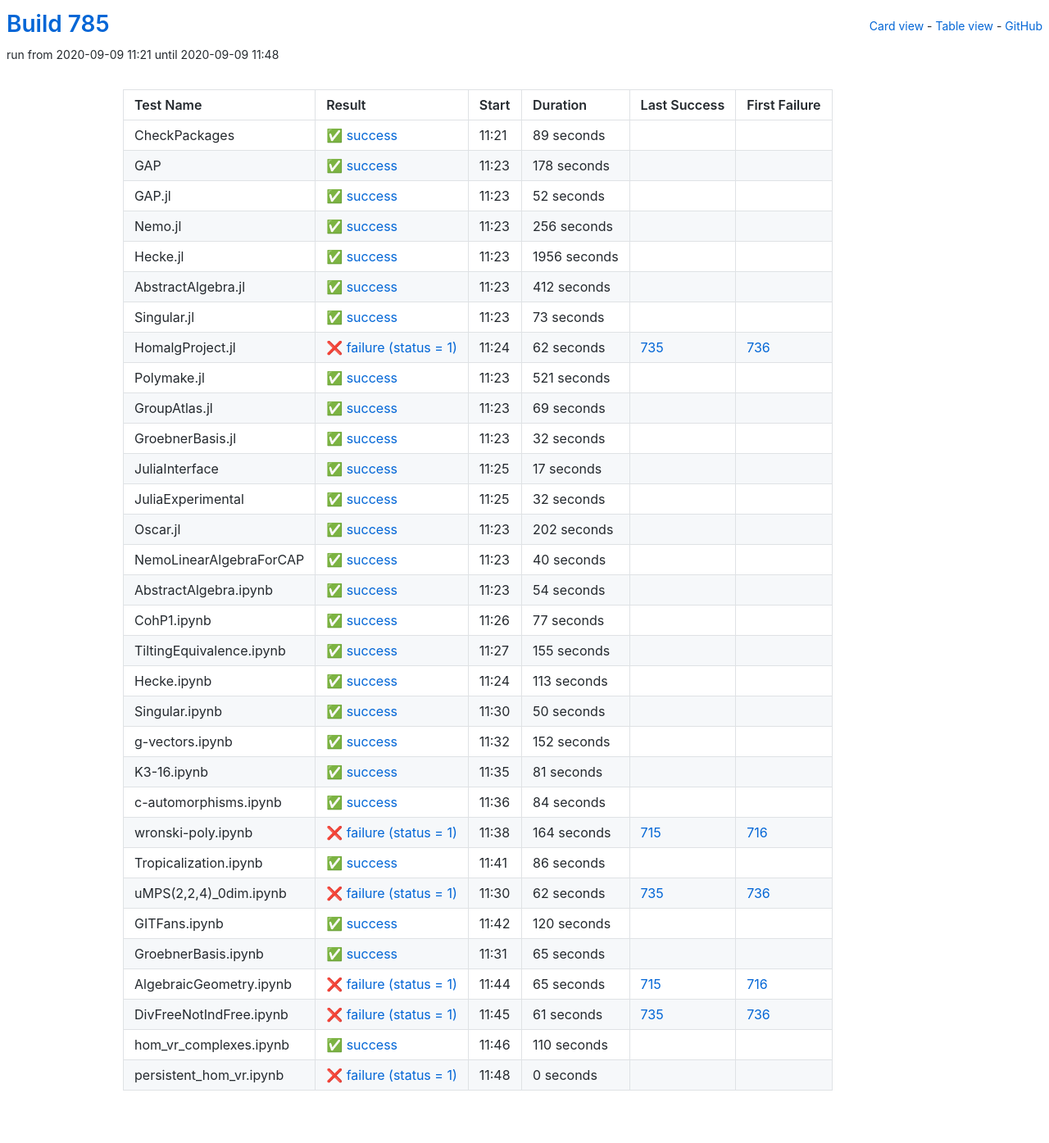
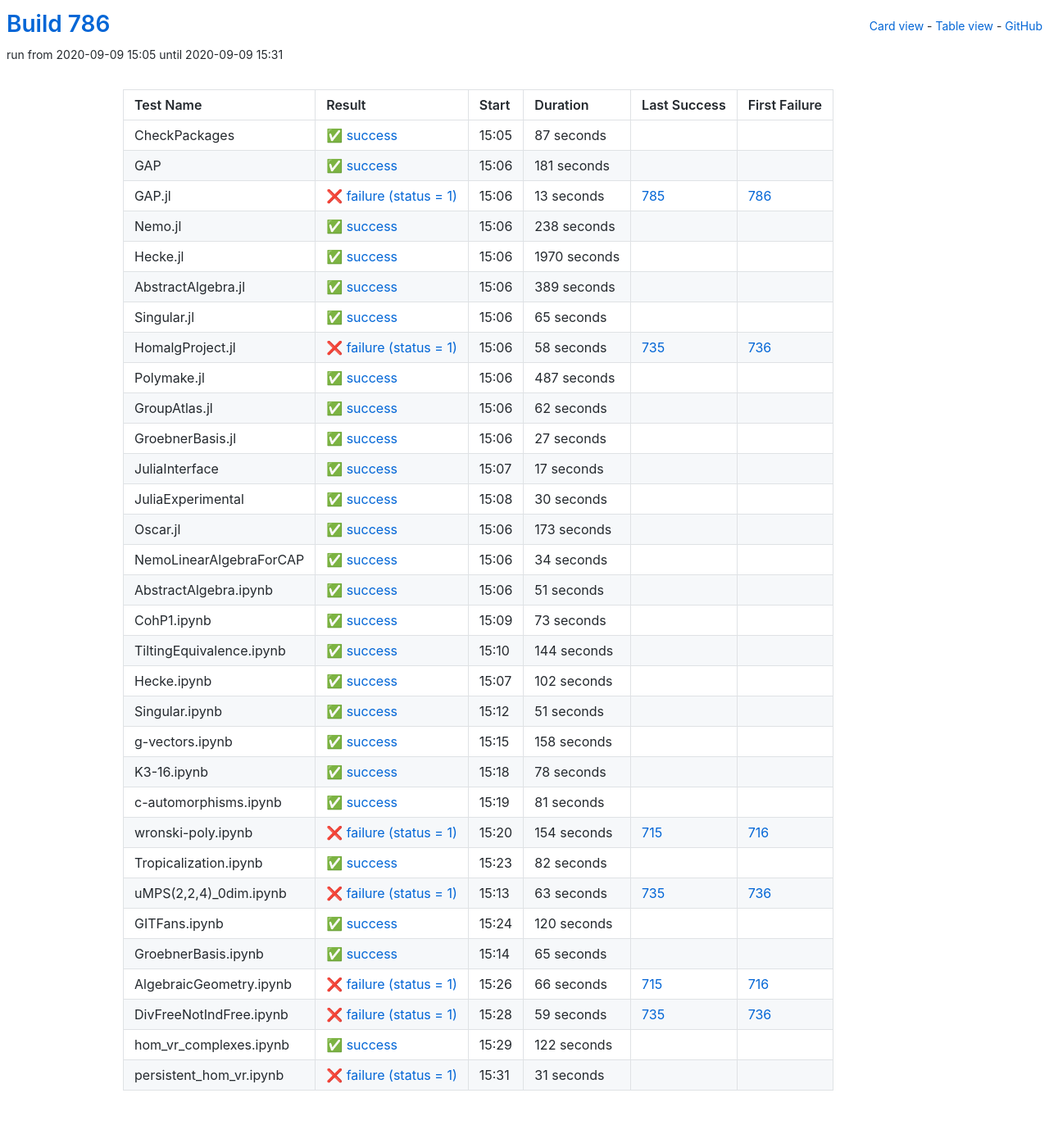
Before and after one commit to oscar-system/oscar-ci-status-stable, a Jekyll site: the page built from table.html, in a window 1280 px wide. Shown: the whole page at 82% size. Built offline with Jekyll 4.4.1, drawn with Linux system fonts in a browser that asks for light colours.

Commit message:
Build #786

```diff
--- a/_data/ci.yml
+++ b/_data/ci.yml
@@ -1,6 +1,6 @@
 ---
-build: 785
-build_url: https://oscarci.mathematik.uni-kl.de/job/oscar-stable/785/
+build: 786
+build_url: https://oscarci.mathematik.uni-kl.de/job/oscar-stable/786/
 job: oscar-stable
 organization: oscar-system
 repo: oscar-ci-status-stable
@@ -8,140 +8,140 @@ repourl: https://github.com/oscar-system/oscar-ci-status-stable
 tests:
 - name: CheckPackages
   id: checkpackages
-  log: https://oscarci.mathematik.uni-kl.de/job/oscar-stable/785/artifact/logs/build-785/CheckPackages.log
-  start: 2020-09-09 11:21
+  log: https://oscarci.mathematik.uni-kl.de/job/oscar-stable/786/artifact/logs/build-786/CheckPackages.log
+  start: 2020-09-09 15:05
   success: true
   exitcode: 0
   status: success
-  duration: 89
+  duration: 87
   last_success: false
   last_success_url:
   first_failure: false
   first_failure_url:
 - name: GAP
   id: gap
-  log: https://oscarci.mathematik.uni-kl.de/job/oscar-stable/785/artifact/logs/build-785/GAP.log
-  start: 2020-09-09 11:23
+  log: https://oscarci.mathematik.uni-kl.de/job/oscar-stable/786/artifact/logs/build-786/GAP.log
+  start: 2020-09-09 15:06
   success: true
   exitcode: 0
   status: success
-  duration: 178
+  duration: 181
   last_success: false
   last_success_url:
   first_failure: false
   first_failure_url:
 - name: GAP.jl
   id: gap-jl
-  log: https://oscarci.mathematik.uni-kl.de/job/oscar-stable/785/artifact/logs/build-785/GAP.jl.log
-  start: 2020-09-09 11:23
+  log: https://oscarci.mathematik.uni-kl.de/job/oscar-stable/786/artifact/logs/build-786/GAP.jl.log
+  start: 2020-09-09 15:06
+  success: false
+  exitcode: 1
+  status: failure
+  duration: 13
+  last_success: 785
+  last_success_url: https://oscarci.mathematik.uni-kl.de/job/oscar-stable/785/
+  first_failure: 786
+  first_failure_url: https://oscarci.mathematik.uni-kl.de/job/oscar-stable/786/
+- name: Nemo.jl
+  id: nemo-jl
+  log: https://oscarci.mathematik.uni-kl.de/job/oscar-stable/786/artifact/logs/build-786/Nemo.jl.log
+  start: 2020-09-09 15:06
   success: true
   exitcode: 0
   status: success
-  duration: 52
-  last_success: false
-  last_success_url:
-  first_failure: false
-  first_failure_url:
-- name: Nemo.jl
-  id: nemo-jl
-  log: https://oscarci.mathematik.uni-kl.de/job/oscar-stable/785/artifact/logs/build-785/Nemo.jl.log
-  start: 2020-09-09 11:23
-  success: true
-  exitcode: 0
-  status: success
-  duration: 256
+  duration: 238
   last_success: false
   last_success_url:
   first_failure: false
   first_failure_url:
 - name: Hecke.jl
   id: hecke-jl
-  log: https://oscarci.mathematik.uni-kl.de/job/oscar-stable/785/artifact/logs/build-785/Hecke.jl.log
-  start: 2020-09-09 11:23
+  log: https://oscarci.mathematik.uni-kl.de/job/oscar-stable/786/artifact/logs/build-786/Hecke.jl.log
+  start: 2020-09-09 15:06
   success: true
   exitcode: 0
   status: success
-  duration: 1956
+  duration: 1970
   last_success: false
   last_success_url:
   first_failure: false
   first_failure_url:
 - name: AbstractAlgebra.jl
   id: abstractalgebra-jl
-  log: https://oscarci.mathematik.uni-kl.de/job/oscar-stable/785/artifact/logs/build-785/AbstractAlgebra.jl.log
-  start: 2020-09-09 11:23
+  log: https://oscarci.mathematik.uni-kl.de/job/oscar-stable/786/artifact/logs/build-786/AbstractAlgebra.jl.log
+  start: 2020-09-09 15:06
   success: true
   exitcode: 0
   status: success
-  duration: 412
+  duration: 389
   last_success: false
   last_success_url:
   first_failure: false
   first_failure_url:
 - name: Singular.jl
   id: singular-jl
-  log: https://oscarci.mathematik.uni-kl.de/job/oscar-stable/785/artifact/logs/build-785/Singular.jl.log
-  start: 2020-09-09 11:23
+  log: https://oscarci.mathematik.uni-kl.de/job/oscar-stable/786/artifact/logs/build-786/Singular.jl.log
+  start: 2020-09-09 15:06
   success: true
   exitcode: 0
   status: success
-  duration: 73
+  duration: 65
   last_success: false
   last_success_url:
   first_failure: false
   first_failure_url:
 - name: HomalgProject.jl
   id: homalgproject-jl
-  log: https://oscarci.mathematik.uni-kl.de/job/oscar-stable/785/artifact/logs/build-785/HomalgProject.jl.log
-  start: 2020-09-09 11:24
+  log: https://oscarci.mathematik.uni-kl.de/job/oscar-stable/786/artifact/logs/build-786/HomalgProject.jl.log
+  start: 2020-09-09 15:06
   success: false
   exitcode: 1
   status: failure
-  duration: 62
+  duration: 58
   last_success: 735
   last_success_url: https://oscarci.mathematik.uni-kl.de/job/oscar-stable/735/
   first_failure: 736
   first_failure_url: https://oscarci.mathematik.uni-kl.de/job/oscar-stable/736/
 - name: Polymake.jl
   id: polymake-jl
-  log: https://oscarci.mathematik.uni-kl.de/job/oscar-stable/785/artifact/logs/build-785/Polymake.jl.log
-  start: 2020-09-09 11:23
+  log: https://oscarci.mathematik.uni-kl.de/job/oscar-stable/786/artifact/logs/build-786/Polymake.jl.log
+  start: 2020-09-09 15:06
   success: true
   exitcode: 0
   status: success
-  duration: 521
+  duration: 487
   last_success: false
   last_success_url:
   first_failure: false
   first_failure_url:
 - name: GroupAtlas.jl
   id: groupatlas-jl
-  log: https://oscarci.mathematik.uni-kl.de/job/oscar-stable/785/artifact/logs/build-785/GroupAtlas.jl.log
-  start: 2020-09-09 11:23
+  log: https://oscarci.mathematik.uni-kl.de/job/oscar-stable/786/artifact/logs/build-786/GroupAtlas.jl.log
+  start: 2020-09-09 15:06
   success: true
   exitcode: 0
   status: success
-  duration: 69
+  duration: 62
   last_success: false
   last_success_url:
   first_failure: false
   first_failure_url:
 - name: GroebnerBasis.jl
   id: groebnerbasis-jl
-  log: https://oscarci.mathematik.uni-kl.de/job/oscar-stable/785/artifact/logs/build-785/GroebnerBasis.jl.log
-  start: 2020-09-09 11:23
+  log: https://oscarci.mathematik.uni-kl.de/job/oscar-stable/786/artifact/logs/build-786/GroebnerBasis.jl.log
+  start: 2020-09-09 15:06
   success: true
   exitcode: 0
   status: success
-  duration: 32
+  duration: 27
   last_success: false
   last_success_url:
   first_failure: false
   first_failure_url:
 - name: JuliaInterface
   id: juliainterface
-  log: https://oscarci.mathematik.uni-kl.de/job/oscar-stable/785/artifact/logs/build-785/JuliaInterface.log
-  start: 2020-09-09 11:25
+  log: https://oscarci.mathematik.uni-kl.de/job/oscar-stable/786/artifact/logs/build-786/JuliaInterface.log
+  start: 2020-09-09 15:07
   success: true
   exitcode: 0
   status: success
@@ -152,116 +152,128 @@ tests:
   first_failure_url:
 - name: JuliaExperimental
   id: juliaexperimental
-  log: https://oscarci.mathematik.uni-kl.de/job/oscar-stable/785/artifact/logs/build-785/JuliaExperimental.log
-  start: 2020-09-09 11:25
+  log: https://oscarci.mathematik.uni-kl.de/job/oscar-stable/786/artifact/logs/build-786/JuliaExperimental.log
+  start: 2020-09-09 15:08
   success: true
   exitcode: 0
   status: success
-  duration: 32
+  duration: 30
   last_success: false
   last_success_url:
   first_failure: false
   first_failure_url:
 - name: Oscar.jl
   id: oscar-jl
-  log: https://oscarci.mathematik.uni-kl.de/job/oscar-stable/785/artifact/logs/build-785/Oscar.jl.log
-  start: 2020-09-09 11:23
+  log: https://oscarci.mathematik.uni-kl.de/job/oscar-stable/786/artifact/logs/build-786/Oscar.jl.log
+  start: 2020-09-09 15:06
   success: true
   exitcode: 0
   status: success
-  duration: 202
+  duration: 173
   last_success: false
   last_success_url:
   first_failure: false
   first_failure_url:
 - name: NemoLinearAlgebraForCAP
   id: nemolinearalgebraforcap
-  log: https://oscarci.mathematik.uni-kl.de/job/oscar-stable/785/artifact/logs/build-785/NemoLinearAlgebraForCAP.log
-  start: 2020-09-09 11:23
+  log: https://oscarci.mathematik.uni-kl.de/job/oscar-stable/786/artifact/logs/build-786/NemoLinearAlgebraForCAP.log
+  start: 2020-09-09 15:06
   success: true
   exitcode: 0
   status: success
-  duration: 40
+  duration: 34
   last_success: false
   last_success_url:
   first_failure: false
   first_failure_url:
 - name: AbstractAlgebra.ipynb
   id: abstractalgebra-ipynb
-  log: https://oscarci.mathematik.uni-kl.de/job/oscar-stable/785/artifact/logs/build-785/AbstractAlgebra.ipynb.log
-  start: 2020-09-09 11:23
+  log: https://oscarci.mathematik.uni-kl.de/job/oscar-stable/786/artifact/logs/build-786/AbstractAlgebra.ipynb.log
+  start: 2020-09-09 15:06
   success: true
   exitcode: 0
   status: success
-  duration: 54
+  duration: 51
   last_success: false
   last_success_url:
   first_failure: false
   first_failure_url:
 - name: CohP1.ipynb
   id: cohp1-ipynb
-  log: https://oscarci.mathematik.uni-kl.de/job/oscar-stable/785/artifact/logs/build-785/CohP1.ipynb.log
-  start: 2020-09-09 11:26
+  log: https://oscarci.mathematik.uni-kl.de/job/oscar-stable/786/artifact/logs/build-786/CohP1.ipynb.log
+  start: 2020-09-09 15:09
   success: true
   exitcode: 0
   status: success
-  duration: 77
+  duration: 73
   last_success: false
   last_success_url:
   first_failure: false
   first_failure_url:
 - name: TiltingEquivalence.ipynb
   id: tiltingequivalence-ipynb
-  log: https://oscarci.mathematik.uni-kl.de/job/oscar-stable/785/artifact/logs/build-785/TiltingEquivalence.ipynb.log
-  start: 2020-09-09 11:27
+  log: https://oscarci.mathematik.uni-kl.de/job/oscar-stable/786/artifact/logs/build-786/TiltingEquivalence.ipynb.log
+  start: 2020-09-09 15:10
   success: true
   exitcode: 0
   status: success
-  duration: 155
+  duration: 144
   last_success: false
   last_success_url:
   first_failure: false
   first_failure_url:
 - name: Hecke.ipynb
   id: hecke-ipynb
-  log: https://oscarci.mathematik.uni-kl.de/job/oscar-stable/785/artifact/logs/build-785/Hecke.ipynb.log
-  start: 2020-09-09 11:24
+  log: https://oscarci.mathematik.uni-kl.de/job/oscar-stable/786/artifact/logs/build-786/Hecke.ipynb.log
+  start: 2020-09-09 15:07
   success: true
   exitcode: 0
   status: success
-  duration: 113
+  duration: 102
   last_success: false
   last_success_url:
   first_failure: false
   first_failure_url:
 - name: Singular.ipynb
   id: singular-ipynb
-  log: https://oscarci.mathematik.uni-kl.de/job/oscar-stable/785/artifact/logs/build-785/Singular.ipynb.log
-  start: 2020-09-09 11:30
+  log: https://oscarci.mathematik.uni-kl.de/job/oscar-stable/786/artifact/logs/build-786/Singular.ipynb.log
+  start: 2020-09-09 15:12
   success: true
   exitcode: 0
   status: success
-  duration: 50
+  duration: 51
   last_success: false
   last_success_url:
   first_failure: false
   first_failure_url:
 - name: g-vectors.ipynb
   id: g-vectors-ipynb
-  log: https://oscarci.mathematik.uni-kl.de/job/oscar-stable/785/artifact/logs/build-785/g-vectors.ipynb.log
-  start: 2020-09-09 11:32
+  log: https://oscarci.mathematik.uni-kl.de/job/oscar-stable/786/artifact/logs/build-786/g-vectors.ipynb.log
+  start: 2020-09-09 15:15
   success: true
   exitcode: 0
   status: success
-  duration: 152
+  duration: 158
   last_success: false
   last_success_url:
   first_failure: false
   first_failure_url:
 - name: K3-16.ipynb
   id: k3-16-ipynb
-  log: https://oscarci.mathematik.uni-kl.de/job/oscar-stable/785/artifact/logs/build-785/K3-16.ipynb.log
-  start: 2020-09-09 11:35
+  log: https://oscarci.mathematik.uni-kl.de/job/oscar-stable/786/artifact/logs/build-786/K3-16.ipynb.log
+  start: 2020-09-09 15:18
+  success: true
+  exitcode: 0
+  status: success
+  duration: 78
+  last_success: false
+  last_success_url:
+  first_failure: false
+  first_failure_url:
+- name: c-automorphisms.ipynb
+  id: c-automorphisms-ipynb
+  log: https://oscarci.mathematik.uni-kl.de/job/oscar-stable/786/artifact/logs/build-786/c-automorphisms.ipynb.log
+  start: 2020-09-09 15:19
   success: true
   exitcode: 0
   status: success
@@ -270,58 +282,46 @@ tests:
   last_success_url:
   first_failure: false
   first_failure_url:
-- name: c-automorphisms.ipynb
-  id: c-automorphisms-ipynb
-  log: https://oscarci.mathematik.uni-kl.de/job/oscar-stable/785/artifact/logs/build-785/c-automorphisms.ipynb.log
-  start: 2020-09-09 11:36
-  success: true
-  exitcode: 0
-  status: success
-  duration: 84
-  last_success: false
-  last_success_url:
-  first_failure: false
-  first_failure_url:
 - name: wronski-poly.ipynb
   id: wronski-poly-ipynb
-  log: https://oscarci.mathematik.uni-kl.de/job/oscar-stable/785/artifact/logs/build-785/wronski-poly.ipynb.log
-  start: 2020-09-09 11:38
+  log: https://oscarci.mathematik.uni-kl.de/job/oscar-stable/786/artifact/logs/build-786/wronski-poly.ipynb.log
+  start: 2020-09-09 15:20
   success: false
   exitcode: 1
   status: failure
-  duration: 164
+  duration: 154
   last_success: 715
   last_success_url: https://oscarci.mathematik.uni-kl.de/job/oscar-stable/715/
   first_failure: 716
   first_failure_url: https://oscarci.mathematik.uni-kl.de/job/oscar-stable/716/
 - name: Tropicalization.ipynb
   id: tropicalization-ipynb
-  log: https://oscarci.mathematik.uni-kl.de/job/oscar-stable/785/artifact/logs/build-785/Tropicalization.ipynb.log
-  start: 2020-09-09 11:41
+  log: https://oscarci.mathematik.uni-kl.de/job/oscar-stable/786/artifact/logs/build-786/Tropicalization.ipynb.log
+  start: 2020-09-09 15:23
   success: true
   exitcode: 0
   status: success
-  duration: 86
+  duration: 82
   last_success: false
   last_success_url:
   first_failure: false
   first_failure_url:
 - name: uMPS(2,2,4)_0dim.ipynb
   id: umps-2-2-4-0dim-ipynb
-  log: https://oscarci.mathematik.uni-kl.de/job/oscar-stable/785/artifact/logs/build-785/uMPS-2-2-4-_0dim.ipynb.log
-  start: 2020-09-09 11:30
+  log: https://oscarci.mathematik.uni-kl.de/job/oscar-stable/786/artifact/logs/build-786/uMPS-2-2-4-_0dim.ipynb.log
+  start: 2020-09-09 15:13
   success: false
   exitcode: 1
   status: failure
-  duration: 62
+  duration: 63
   last_success: 735
   last_success_url: https://oscarci.mathematik.uni-kl.de/job/oscar-stable/735/
   first_failure: 736
   first_failure_url: https://oscarci.mathematik.uni-kl.de/job/oscar-stable/736/
 - name: GITFans.ipynb
   id: gitfans-ipynb
-  log: https://oscarci.mathematik.uni-kl.de/job/oscar-stable/785/artifact/logs/build-785/GITFans.ipynb.log
-  start: 2020-09-09 11:42
+  log: https://oscarci.mathematik.uni-kl.de/job/oscar-stable/786/artifact/logs/build-786/GITFans.ipynb.log
+  start: 2020-09-09 15:24
   success: true
   exitcode: 0
   status: success
@@ -332,8 +332,8 @@ tests:
   first_failure_url:
 - name: GroebnerBasis.ipynb
   id: groebnerbasis-ipynb
-  log: https://oscarci.mathematik.uni-kl.de/job/oscar-stable/785/artifact/logs/build-785/GroebnerBasis.ipynb.log
-  start: 2020-09-09 11:31
+  log: https://oscarci.mathematik.uni-kl.de/job/oscar-stable/786/artifact/logs/build-786/GroebnerBasis.ipynb.log
+  start: 2020-09-09 15:14
   success: true
   exitcode: 0
   status: success
@@ -344,48 +344,48 @@ tests:
   first_failure_url:
 - name: AlgebraicGeometry.ipynb
   id: algebraicgeometry-ipynb
-  log: https://oscarci.mathematik.uni-kl.de/job/oscar-stable/785/artifact/logs/build-785/AlgebraicGeometry.ipynb.log
-  start: 2020-09-09 11:44
+  log: https://oscarci.mathematik.uni-kl.de/job/oscar-stable/786/artifact/logs/build-786/AlgebraicGeometry.ipynb.log
+  start: 2020-09-09 15:26
   success: false
   exitcode: 1
   status: failure
-  duration: 65
+  duration: 66
   last_success: 715
   last_success_url: https://oscarci.mathematik.uni-kl.de/job/oscar-stable/715/
   first_failure: 716
   first_failure_url: https://oscarci.mathematik.uni-kl.de/job/oscar-stable/716/
 - name: DivFreeNotIndFree.ipynb
   id: divfreenotindfree-ipynb
-  log: https://oscarci.mathematik.uni-kl.de/job/oscar-stable/785/artifact/logs/build-785/DivFreeNotIndFree.ipynb.log
-  start: 2020-09-09 11:45
+  log: https://oscarci.mathematik.uni-kl.de/job/oscar-stable/786/artifact/logs/build-786/DivFreeNotIndFree.ipynb.log
+  start: 2020-09-09 15:28
   success: false
   exitcode: 1
   status: failure
-  duration: 61
+  duration: 59
   last_success: 735
   last_success_url: https://oscarci.mathematik.uni-kl.de/job/oscar-stable/735/
   first_failure: 736
   first_failure_url: https://oscarci.mathematik.uni-kl.de/job/oscar-stable/736/
 - name: hom_vr_complexes.ipynb
   id: hom-vr-complexes-ipynb
-  log: https://oscarci.mathematik.uni-kl.de/job/oscar-stable/785/artifact/logs/build-785/hom_vr_complexes.ipynb.log
-  start: 2020-09-09 11:46
+  log: https://oscarci.mathematik.uni-kl.de/job/oscar-stable/786/artifact/logs/build-786/hom_vr_complexes.ipynb.log
+  start: 2020-09-09 15:29
   success: true
   exitcode: 0
   status: success
-  duration: 110
+  duration: 122
   last_success: false
   last_success_url:
   first_failure: false
   first_failure_url:
 - name: persistent_hom_vr.ipynb
   id: persistent-hom-vr-ipynb
-  log: https://oscarci.mathematik.uni-kl.de/job/oscar-stable/785/artifact/logs/build-785/persistent_hom_vr.ipynb.log
-  start: 2020-09-09 11:48
+  log: https://oscarci.mathematik.uni-kl.de/job/oscar-stable/786/artifact/logs/build-786/persistent_hom_vr.ipynb.log
+  start: 2020-09-09 15:31
   success: false
   exitcode: 1
   status: failure
-  duration: 0
+  duration: 31
   last_success: false
   last_success_url:
   first_failure: false
```
Also changed, not shown: README.md.
